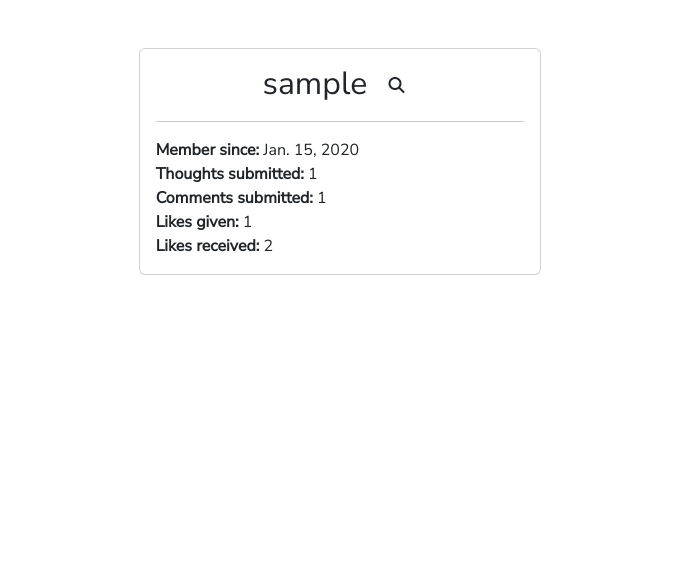
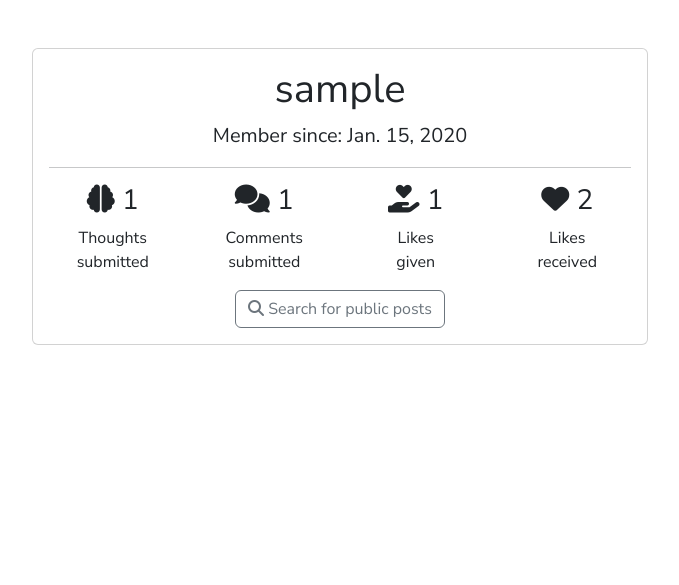
Before and after one commit to AndreeeasN/pp4-empty-thoughts, a Django app: page /user/1 in a window 1280 px wide. Shown: the part 62-647 px from the top of the page, without its empty margins (300-979 px from the left). Run offline with Django 3.2, Linux system fonts and the light colour scheme; tables that the repository leaves empty hold one stand-in row (values such as "Sample post"); some libraries are stand-ins or nearby versions.

Commit message:
Style View User page

```diff
--- a/templates/users/view_user.html
+++ b/templates/users/view_user.html
@@ -6,22 +6,37 @@
 
 <!-- Short summary of user -->
 <div class="row mt-4 mx-0">
-    <div class="col-10 offset-1 col-lg-4 offset-lg-4 col-md-6 offset-md-3">
+    <div class="col-10 offset-1 col-xxl-4 offset-xxl-4 col-lg-6 offset-lg-3 col-md-8 offset-md-2">
         <div class="card center">
-            <div class="card-body">
+            <div class="card-body text-center">
                 <!-- Username and link to search for posts -->
-                <h2 class="card-title text-center">{{user_detail.get_username}}
-                    <a class="btn btn-outline-link" href="/?author={{user_detail.get_username}}" aria-label="Search for posts by User" title="Search for posts by {{user_detail.get_username}}">
-                        <i class="fa-solid fa-magnifying-glass"></i>
-                    </a>
-                </h2>
+                <h1 class="card-title">{{user_detail.get_username}}</h1>
+                <p class="lead">Member since: <span>{{user_detail.date_joined.date}}</span></p>
                 <hr>
-                <p class="card-text">
-                <strong>Member since: </strong> <span>{{user_detail.date_joined.date}}</span> <br>
-                <strong>Thoughts submitted: </strong> <span>{{user_detail.thoughts.count}}</span> <br>
-                <strong>Comments submitted: </strong> <span>{{user_detail.comment_author.count}}</span> <br>
-                <strong>Likes given: </strong> <span>{{ likes_given }}</span> <br>
-                <strong>Likes received: </strong> <span>{{ likes_received }}</span> <br></p>
+
+                <!-- Horizontal grid for categories -->
+                <div class="row">
+                    <div class="col-sm-3">
+                        <h3><i class="fa-solid fa-brain"></i> {{user_detail.thoughts.count}}</h3>
+                        <p>Thoughts submitted</p>
+                    </div>
+                    <div class="col-sm-3">
+                        <h3><i class="fa-solid fa-comments"></i> {{user_detail.comment_author.count}}</h3>
+                        <p>Comments submitted</p>
+                    </div>
+                    <div class="col-sm-3">
+                        <h3><i class="fa-solid fa-hand-holding-heart"></i> {{ likes_given }}
+                        </h3>
+                        <p>Likes <br>given</p>
+                    </div>
+                    <div class="col-sm-3">
+                        <h3><i class="fa-solid fa-heart"></i> {{ likes_received }}</h3>
+                        <p>Likes <br> received</p>
+                    </div>
+                </div>
+                <a class="btn btn-outline-secondary" href="/?author={{user_detail.get_username}}" aria-label="Search for posts by User" title="Search for posts by {{user_detail.get_username}}">
+                    <i class="fa-solid fa-magnifying-glass"></i> Search for public posts
+                </a>
             </div>
         </div>
     </div>
```
